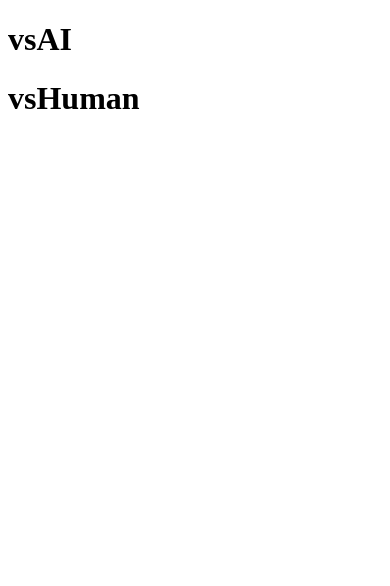
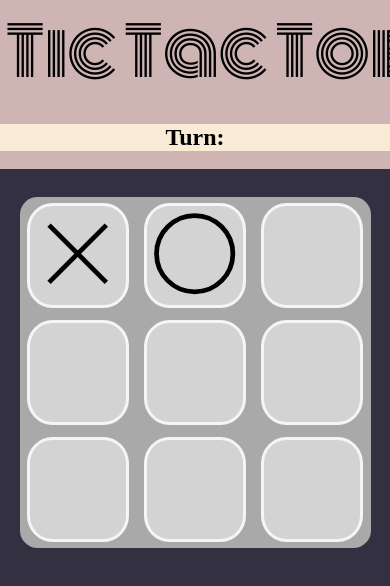
Before and after one commit to cango91/tic-tac-toe, a plain HTML site: page index.html in a window 390 px wide. Drawn offline with Linux system fonts and the light colour scheme.

Commit message:
adding minimal styling, bare-bones html, custom error classes to core, core functionality (wip)

```diff
--- a/index.html
+++ b/index.html
@@ -1,19 +1,49 @@
 <!DOCTYPE html>
-<html lang="en">
+<html>
+
 <head>
-    <meta charset="UTF-8">
-    <meta name="viewport" content="width=device-width, initial-scale=1.0">
-    <title>Tic-Tac-Toe</title>
-    <script defer type="module" src="js/main.js"></script>
-    <link rel="stylesheet" href="styles/main.css">
+  <meta charset="utf-8">
+  <meta name="viewport" content="width=device-width">
+  <title>Tic Tac Toe</title>
+  <link href="styles/main.css" rel="stylesheet" type="text/css" />
+  <script defermo type="module" src="js/main.js"></script>
+  <link rel="preconnect" href="https://fonts.googleapis.com">
+<link rel="preconnect" href="https://fonts.gstatic.com" crossorigin>
+<link href="https://fonts.googleapis.com/css2?family=Monoton&display=swap" rel="stylesheet">
 </head>
+
 <body>
-    <header>
+  <header>
+    <h1 class="main-title">Tic Tac Toe</h1>
+    <div style="background-color:antiquewhite;"><h2>Turn: <span id="turn"></span></h2></div>
 
-    </header>
-    <main>
+  </header>
+  <main>
+    <div id="board">
+      <div id="sq00"><svg xmlns="http://www.w3.org/2000/svg" viewBox="0 0 100 100">
+          <line x1="20" y1="20" x2="80" y2="80" stroke="black" stroke-width="5" />
+          <line x1="20" y1="80" x2="80" y2="20" stroke="black" stroke-width="5" />
+        </svg></div>
+      <div id="sq01"><svg xmlns="http://www.w3.org/2000/svg" viewBox="0 0 100 100">
+          <circle cx="50" cy="50" r="40" stroke="black" stroke-width="5" fill="none" />
+        </svg></div>
+      <div id="sq02"><svg xmlns="http://www.w3.org/2000/svg" viewBox="0 0 100 100">
+        </svg></div>
+      <div id="sq10"><svg xmlns="http://www.w3.org/2000/svg" viewBox="0 0 100 100">
+        </svg></div>
+      <div id="sq11"><svg xmlns="http://www.w3.org/2000/svg" viewBox="0 0 100 100">
+        </svg></div>
+      <div id="sq12"><svg xmlns="http://www.w3.org/2000/svg" viewBox="0 0 100 100">
+        </svg></div>
+      <div id="sq20"><svg xmlns="http://www.w3.org/2000/svg" viewBox="0 0 100 100">
+        </svg></div>
+      <div id="sq21"><svg xmlns="http://www.w3.org/2000/svg" viewBox="0 0 100 100">
+        </svg></div>
+      <div id="sq22"><svg xmlns="http://www.w3.org/2000/svg" viewBox="0 0 100 100">
+        </svg></div>
+    </div>
+  </main>
 
-    </main>
 
 </body>
 </html>
--- a/js/core.js
+++ b/js/core.js
@@ -1,7 +1,6 @@
 /*
     The core functionality of tic-tac-toe game (WIP)
 */
-
 
 export default Object.freeze(class Core {
     #gameMode;
@@ -56,7 +55,8 @@ export default Object.freeze(class Core {
             };
             return;
         }
-        console.error(`Invalid PlayerController. Must be one of: Core.PlayerControllers.{${Object.keys(Core.PlayerControllers)}}`);
+        // console.error(`Invalid PlayerController. Must be one of: Core.PlayerControllers.{${Object.keys(Core.PlayerControllers)}}`);
+        throw new this.#InvalidPlayerControllerError(`Player controller must be one of Core.PlayerControllers.{${Object.keys(Core.PlayerControllers)}}`);
     }
 
     #setTurn(player) {
@@ -64,13 +64,34 @@ export default Object.freeze(class Core {
             this.#turn = player;
             return;
         }
-        throw new this.InvalidPlayerError(`Invalid Player. Must be one of: Core.Players.{${Object.keys(Core.Players)}}`);
+        throw new this.#InvalidPlayerError(`Invalid Player. Must be one of: Core.Players.{${Object.keys(Core.Players)}}`);
     }
 
     #InvalidPlayerError = class InvalidPlayerError extends Error {
         constructor(msg) {
             super(msg);
-            this.name = "Invalid Player Error.";
+            this.name = "Invalid Player Error";
+        }
+    }
+
+    #OutOfTurnError = class OutOfTurnError extends Error{
+        constructor(msg){
+            super(msg);
+            this.name = "Out of Turn Error";
+        }
+    }
+
+    #IllegalMoveError = class IllegalMoveError extends Error{
+        constructor(msg){
+            super(msg);
+            this.name = "Illegal Move Error";
+        }
+    }
+
+    #InvalidPlayerControllerError = class InvalidPlayerControllerError extends Error{
+        constructor(msg){
+            super(msg);
+            this.name = "Invalid Player Controller";
         }
     }
 
@@ -146,14 +167,13 @@ export default Object.freeze(class Core {
     get boardState() { return this.#boardState; }
     get gameState() { return this.#gameState; }
 
-    nextTurn() {
+    async nextTurn() {
 
     }
 
     #makeMove(player, row, col) {
         if (this.#boardState[row][col] !== null) {
-            console.error('Tried move on non-empty cell!');
-            return;
+            throw new this.#IllegalMoveError(`Can't make a move on cell ${row},${col}, it is already occupied by ${this.#boardState[row][col]}`);
         }
         if (Object.values(Core.Players).includes(player)) {
             this.#boardState[row][col] = player;
--- a/js/main.js
+++ b/js/main.js
@@ -4,7 +4,7 @@ import Core from "./core.js";
 const header = document.querySelector('header');
 const main = document.querySelector('main');
 
-Object.keys(Core.GameModes).forEach((mode)=>main.append((el=>{el.innerText=mode;return el;})(document.createElement('h1'))));
+//Object.keys(Core.GameModes).forEach((mode)=>main.append((el=>{el.innerText=mode;return el;})(document.createElement('h1'))));
 
 
 // testing
--- a/styles/main.css
+++ b/styles/main.css
@@ -9,3 +9,83 @@
     --top-menu-bg: #0e9aa7;
     --sub-menu-bg: #3da4ab;
   }
+
+  body {
+    display: flex;
+    justify-content: center;
+    align-items: center;
+    flex-direction: column;
+    height: 100%;
+    padding-top: 20vh;
+    background-color: #323041;
+  }
+
+  header {
+    position: fixed;
+    top: 0;
+    width: 100%;
+    background-color: #cfb4b4;
+    text-align: center;
+    height: 20vh;
+  }
+
+  main {
+    margin-top: 20px;
+    display: flex;
+    justify-content: center;
+    align-items: center;
+    width: 80vw;
+  }
+
+  h1.main-title {
+    font-family: 'Monoton', cursive;
+    font-weight: 400;
+    font-size: 50pt;
+    padding: 0 auto;
+    margin-top: 0;
+    margin-bottom: 0;
+    min-width: 420px;
+  }
+
+  #board {
+    background-color: darkgrey;
+    display: grid;
+    grid-template-rows: repeat(3, 20vmin);
+    grid-template-columns: repeat(3, 20vmin);
+    border-radius: 5%;
+  }
+
+  #board>div {
+    background-color: lightgrey;
+    margin: 2vmin;
+    border-radius: 25%;
+    border: 1vmin solid whitesmoke;
+    ;
+  }
+
+  #board>div:hover {
+    background-color: whitesmoke;
+    cursor: pointer;
+  }
+
+  @media screen and (max-width: 500px) {
+    main {
+
+      display: flex;
+      justify-content: space-evenly;
+      align-items: center;
+      min-width: 90vw;
+    }
+
+    #board {
+      min-width: 90%;
+      height: 90vmin;
+      align-items: center;
+      justify-content: center;
+      display: grid;
+      grid-template-rows: repeat(3, 30vmin);
+      grid-template-columns: repeat(3, 30vmin);
+      border-radius: 5%;
+
+    }
+  }
```
